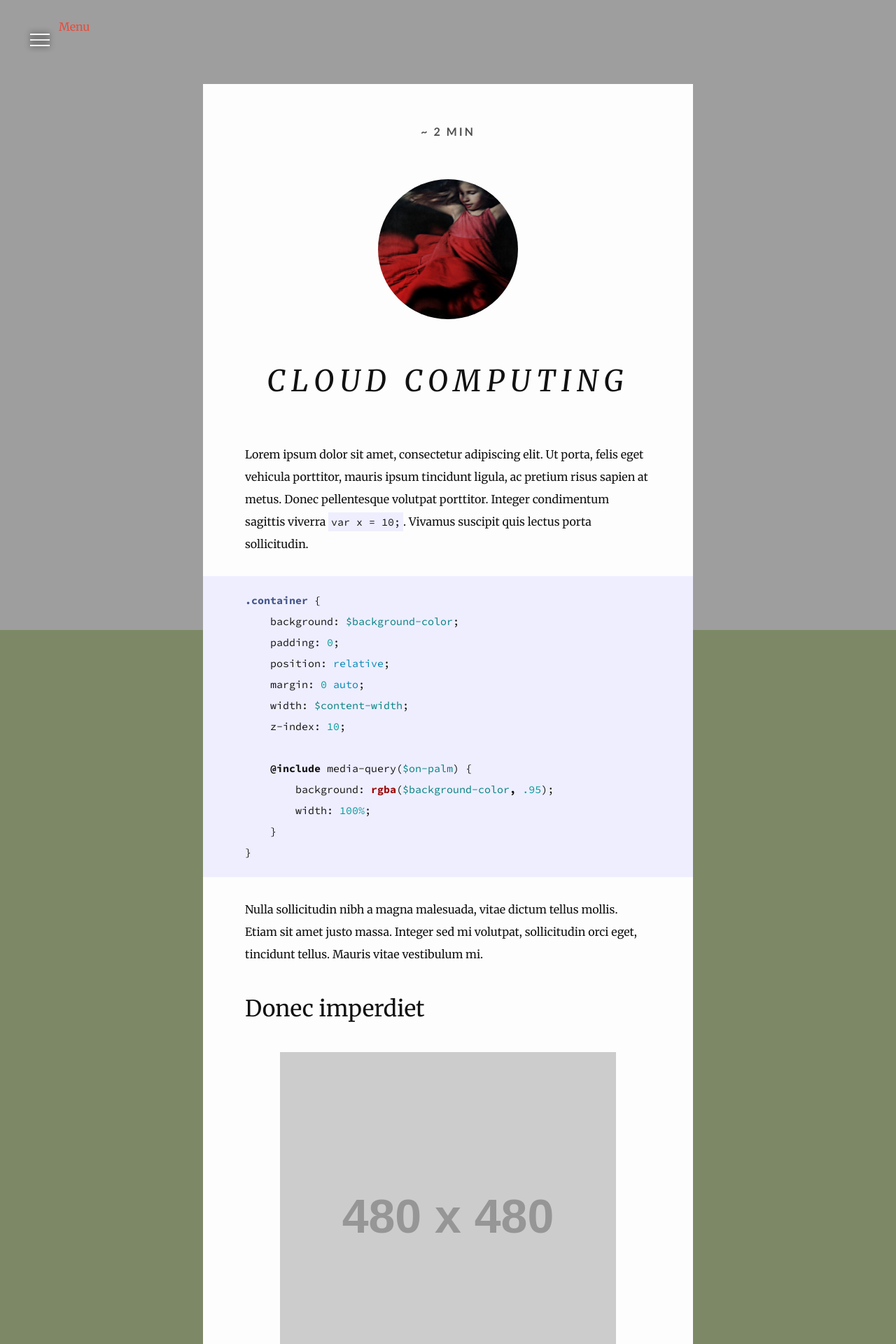
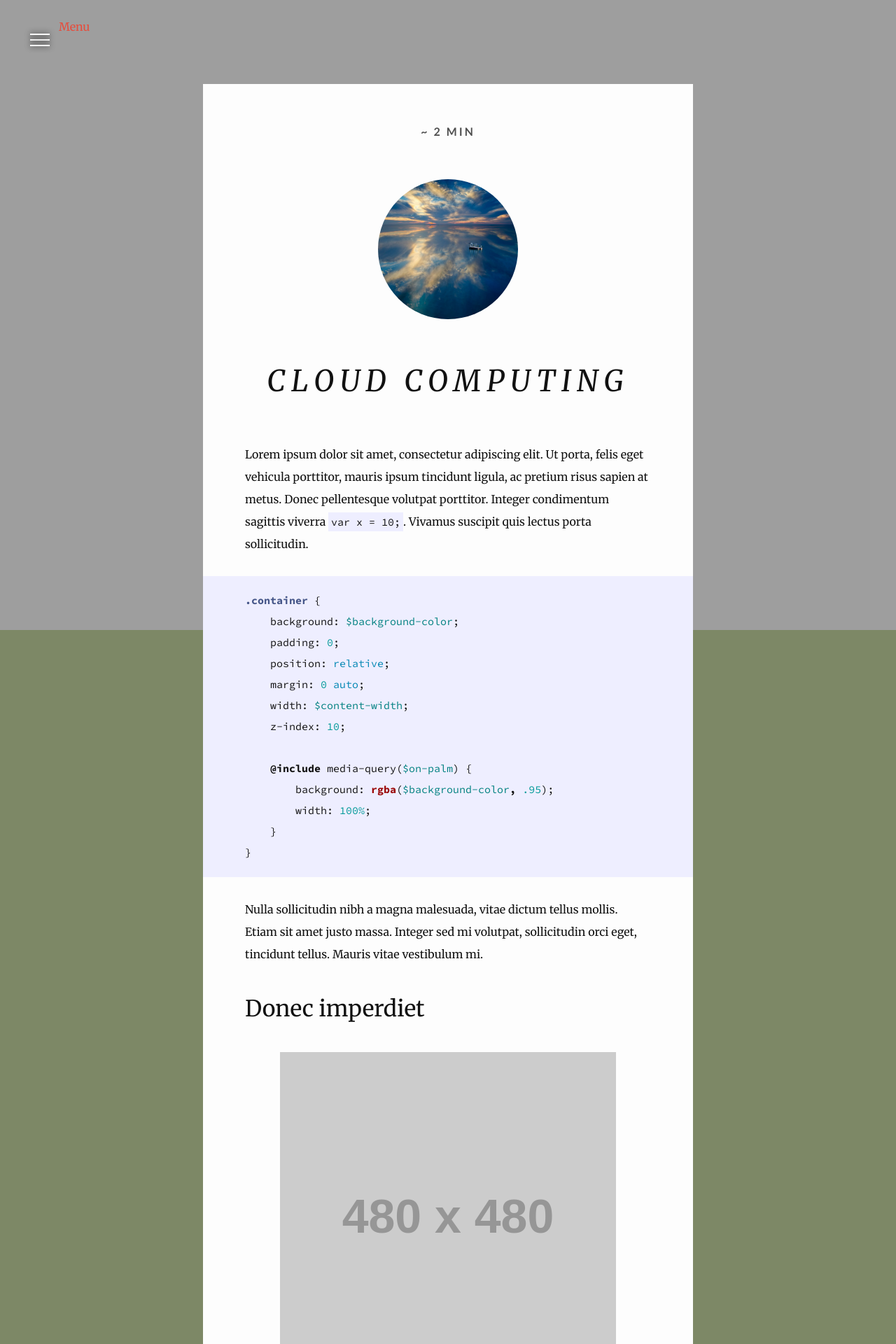
Before and after one commit to quxiaofeng/MachineLearningWithJulia.jl, a Jekyll site: the page built from _posts/2016-02-05-cloud-computing.md, in a window 1280 px wide. Shown: the top 1920 px of the page at 70% size. Built offline with Jekyll 4.4.1, drawn with Linux system fonts in a browser that asks for light colours; nearby versions of some CDN libraries; comment, search, counter and statistics services are not loaded.

Commit message:
Updated one image for cloud computing
Signed-off-by: Xiaofeng QU <xiaofeng.qu.hk@ieee.org>

```diff
--- a/_posts/2016-02-05-cloud-computing.md
+++ b/_posts/2016-02-05-cloud-computing.md
@@ -4,7 +4,7 @@ title: "Cloud Computing"
 date: 2016-02-05
 backgrounds:
     - /assets/images/backgrounds/town-street.jpg
-thumb: /assets/images/thumbs/spinning-girl.jpg
+thumb: /assets/images/thumbs/cloud-in-water.jpg
 category: julia
 tags: home work office coding design
 ---
```
Also changed, not shown: _resources/water-373780_1920.jpg (added), assets/images/thumbs/cloud-in-water.jpg (added), assets/images/thumbs/spinning-girl.jpg (deleted).
